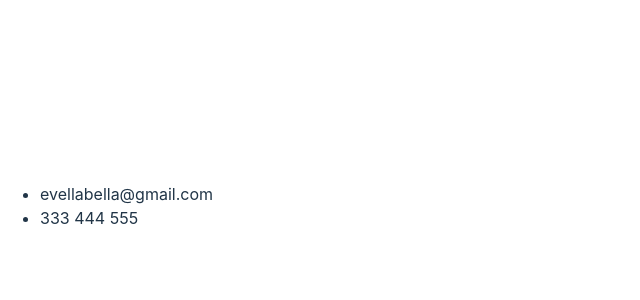
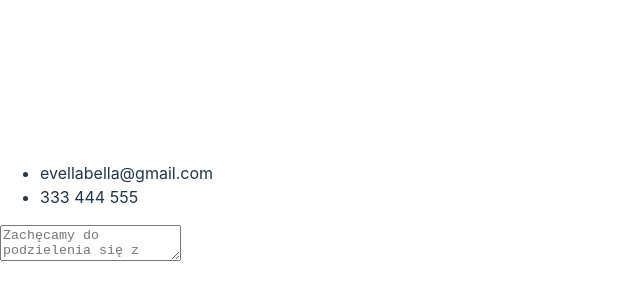
Before and after one commit to kwrona05/Nail-Page, a React (Vite) app in the folder nailPage/: page /contact in a window 1280 px wide. Shown: the part 194-494 px from the top of the page, without its empty margins (0-640 px from the left). Built offline with nearby package versions, Linux system fonts and the light colour scheme.

Commit message:
Add form with textarea in contact component

```diff
--- a/nailPage/src/components/Contact.jsx
+++ b/nailPage/src/components/Contact.jsx
@@ -1,10 +1,13 @@
 const Contact = () => {
   return (
-    <div>
+    <div className="contact-container">
       <ul>
         <li>evellabella@gmail.com</li>
         <li>333 444 555</li>
       </ul>
+      <form className="messages">
+        <textarea placeholder="Zachęcamy do podzielenia się z nami swoją opinią" />
+      </form>
     </div>
   );
 };
```
